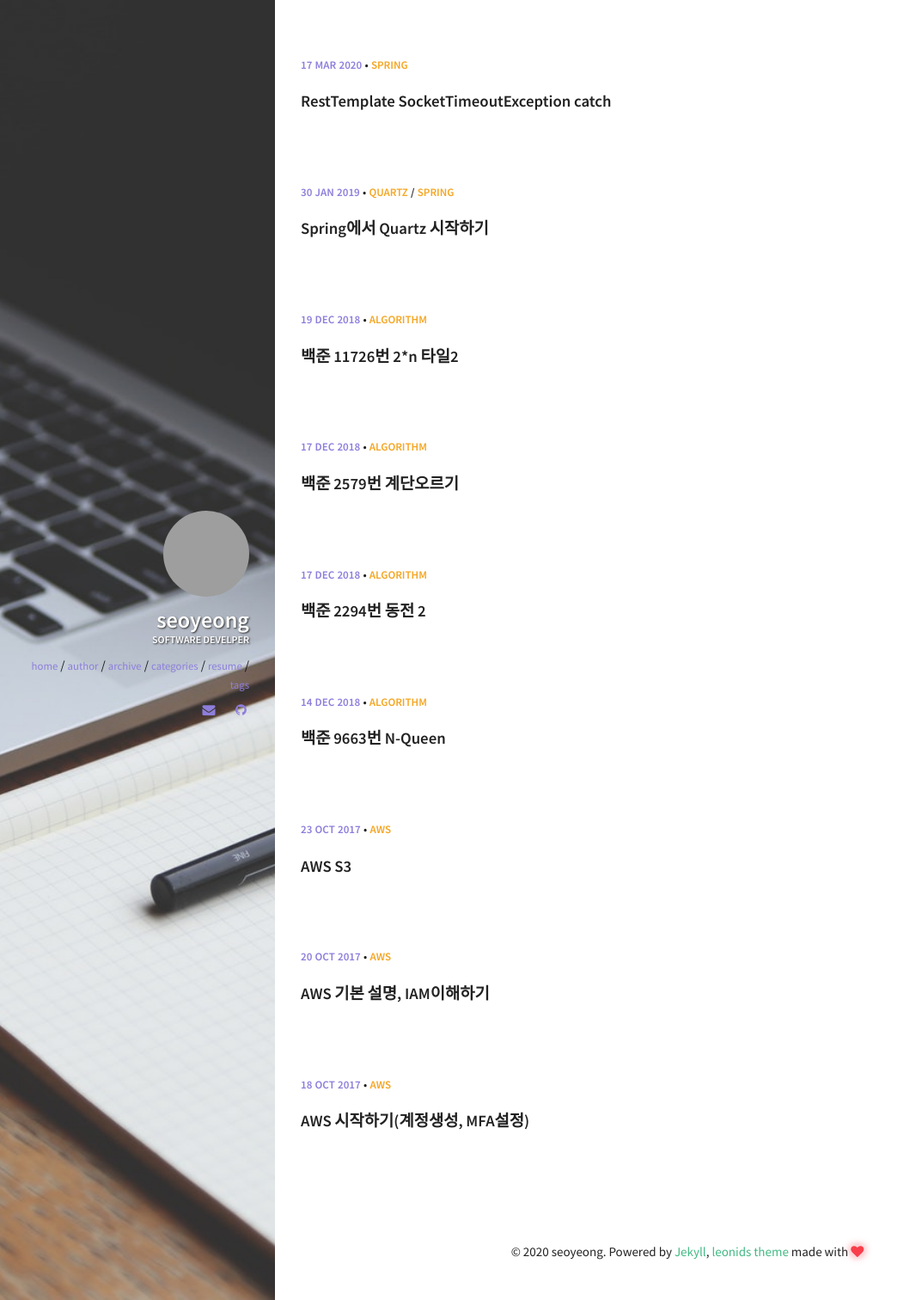
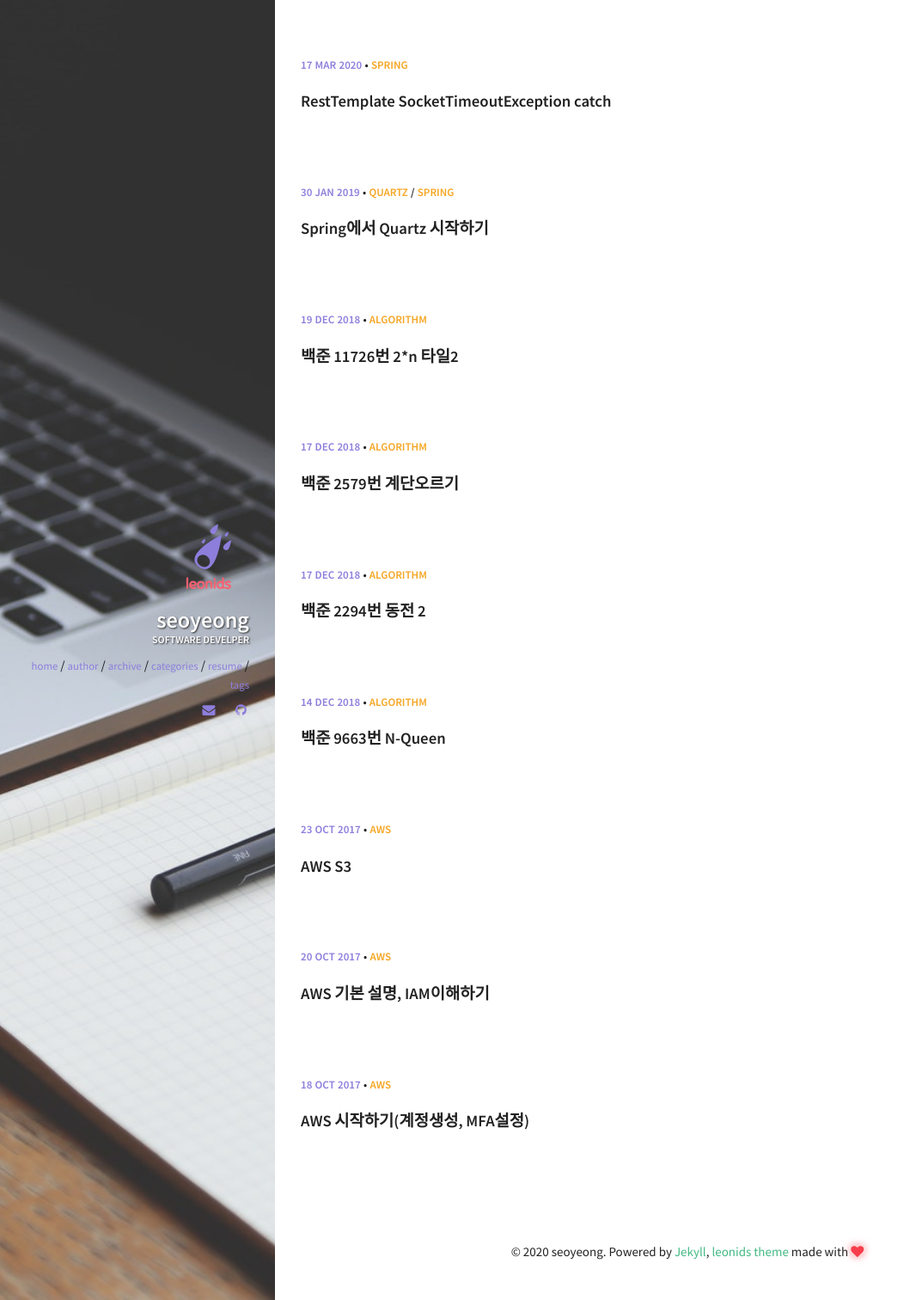
Before and after one commit to Seoyeong-Kim/Seoyeong-Kim.github.io, a Jekyll site: the page built from index.html, in a window 1280 px wide. Shown: the whole page at 86% size, without its empty margins (0-1073 px from the left). Built offline with Jekyll 4.4.1, drawn with Linux system fonts in a browser that asks for light colours.

Commit message:
logo jpg -> png 변경

```diff
--- a/_config.yml
+++ b/_config.yml
@@ -33,7 +33,7 @@ kramdown:
 #
 owner:
   name: seoyeong
-  avatar: leonids-logo.jpg
+  avatar: leonids-logo.png
   job: "Software Develper"
   bio: ""
   email: seoyeong2352@gmail.com
```
